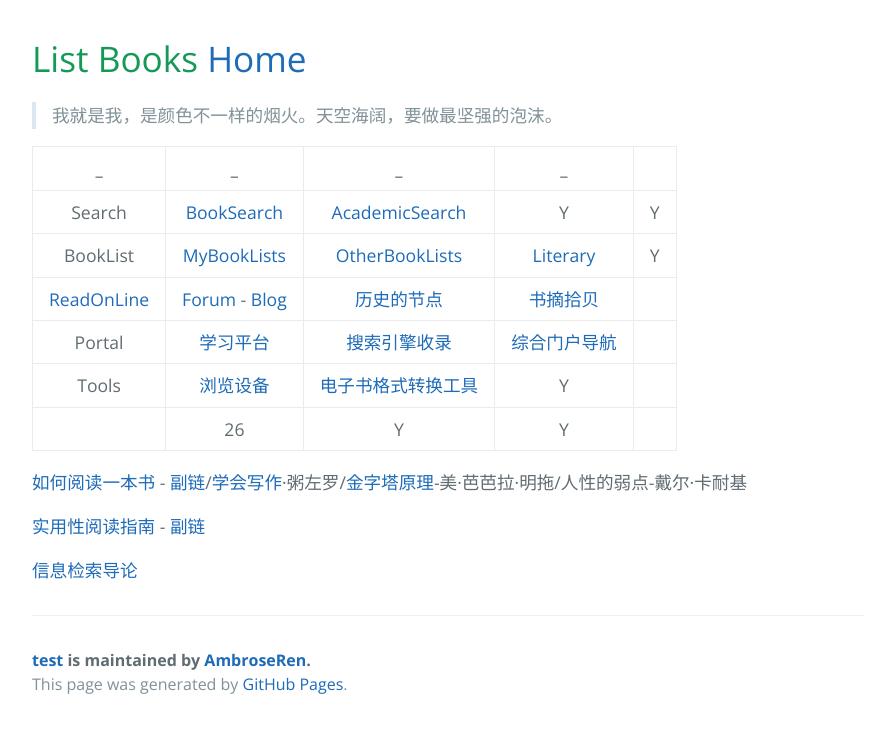
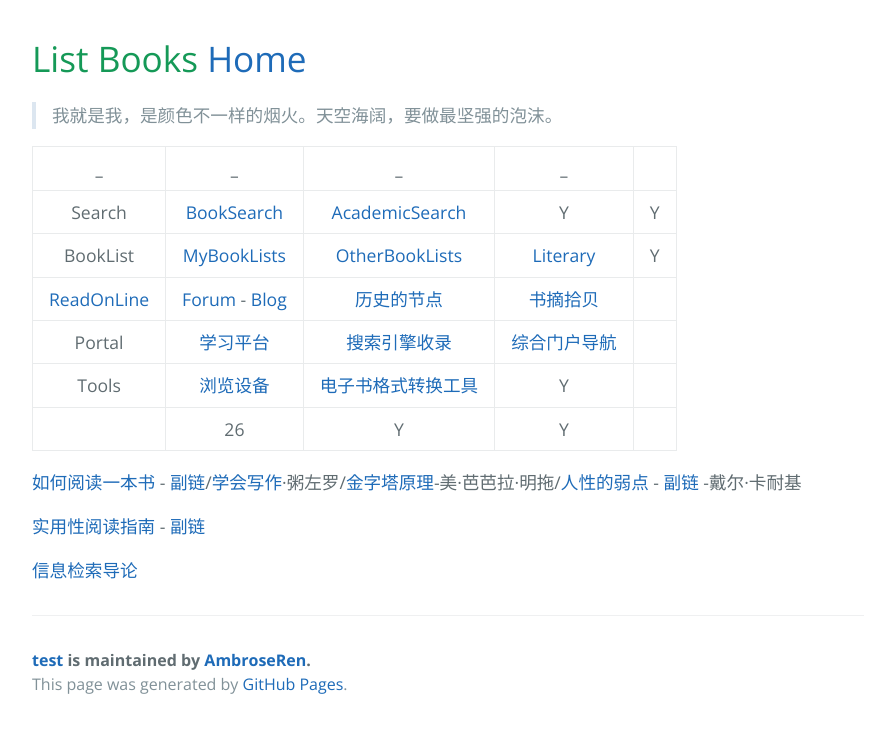
Before and after one commit to AmbroseRen/test, a Jekyll site: the page built from Library/index.md, in a window 1280 px wide. Shown: the top 733 px of the page, without its empty margins (192-1087 px from the left). Built offline with Jekyll 4.4.1, drawn with Linux system fonts in a browser that asks for light colours; our own code applies the rules of GitHub Pages for plain Markdown files; the repository's description, which GitHub fills in, is left out.

Commit message:
Update index.md

```diff
--- a/Library/index.md
+++ b/Library/index.md
@@ -11,7 +11,7 @@
 | Tools | [浏览设备](ViewTools.md) | [电子书格式转换工具](Tools.md) | Y |
 |  | 26 | Y | Y |
 
-[如何阅读一本书](http://www.sssch.net/Admin/ckfinder/userfiles/files/shujixiazai/shujijijin/%E5%A6%82%E4%BD%95%E9%98%85%E8%AF%BB%E4%B8%80%E6%9C%AC%E4%B9%A6.pdf) - [副链](https://cdn.jsdelivr.net/gh/AmbroseRen/test@master/Library/Technology/Method/如何阅读一本书.pdf)/[学会写作](https://cdn.jsdelivr.net/gh/AmbroseRen/test@master/Library/Method/《学会写作：自我进阶的高效方法》粥左罗【文字版_PDF电子书_下载】.pdf)·粥左罗/[金字塔原理](https://cdn.jsdelivr.net/gh/AmbroseRen/Picture@master/book/Method/金字塔原理.pdf)-美·芭芭拉·明拖/人性的弱点-戴尔·卡耐基
+[如何阅读一本书](http://www.sssch.net/Admin/ckfinder/userfiles/files/shujixiazai/shujijijin/%E5%A6%82%E4%BD%95%E9%98%85%E8%AF%BB%E4%B8%80%E6%9C%AC%E4%B9%A6.pdf) - [副链](https://cdn.jsdelivr.net/gh/AmbroseRen/test@master/Library/Technology/Method/如何阅读一本书.pdf)/[学会写作](https://cdn.jsdelivr.net/gh/AmbroseRen/test@master/Library/Method/《学会写作：自我进阶的高效方法》粥左罗【文字版_PDF电子书_下载】.pdf)·粥左罗/[金字塔原理](https://cdn.jsdelivr.net/gh/AmbroseRen/Picture@master/book/Method/金字塔原理.pdf)-美·芭芭拉·明拖/[人性的弱点](https://cdn.jsdelivr.net/gh/AmbroseRen/Picture@master/book/Method/卡耐基《人性的弱点》.pdf) - [副链](http://dgt-factory.com/pdf.php?file=/uploads/2018/08/0808/%E5%8D%A1%E8%80%90%E5%9F%BA%E3%80%8A%E4%BA%BA%E6%80%A7%E7%9A%84%E5%BC%B1%E7%82%B9%E3%80%8B.pdf) -戴尔·卡耐基
 
 [实用性阅读指南](http://ebookimg.lorefree.com/assets/file/2019/04/14/172140/%E5%AE%9E%E7%94%A8%E6%80%A7%E9%98%85%E8%AF%BB%E6%8C%87%E5%8D%97.pdf) - [副链](https://files.catbox.moe/fy8yeq.pdf)
 
```
